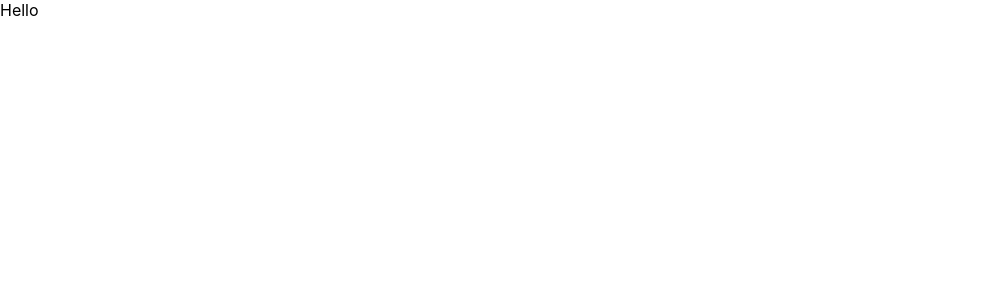
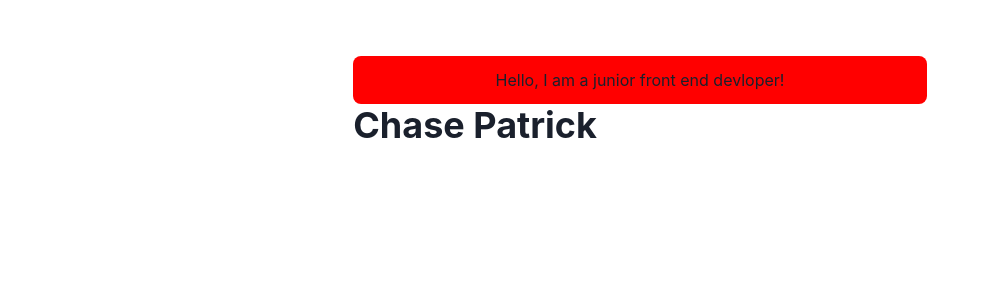
Before and after one commit to ChasePatrickDev/chasepatrickdev-homepage, a Next.js app: page / in a window 1280 px wide. Shown: the top 300 px of the page, without its empty margins (0-989 px from the left). Built offline with nearby package versions, Linux system fonts and the light colour scheme.

Commit message:
added index page, integrated chakra-ui

```diff
--- /dev/null
+++ b/components/layouts/main.js
@@ -0,0 +1,16 @@
+import Head from "next/head";
+import { Box, Container } from "@chakra-ui/react";
+
+export default function Main({ children, router }) {
+  return (
+    <Box as="main" pb={8}>
+      <Head>
+        <meta name="viewport" content="width=device-width, intial-scale=1" />
+        <title>Chase Patrick - Homepage</title>
+      </Head>
+      <Container maxW="container.md" pt={14}>
+        {children}
+      </Container>
+    </Box>
+  );
+}
--- a/pages/_app.js
+++ b/pages/_app.js
@@ -1,7 +1,14 @@
-import '../styles/globals.css'
-
-function MyApp({ Component, pageProps }) {
-  return <Component {...pageProps} />
+import "../styles/globals.css";
+import { ChakraProvider } from "@chakra-ui/react";
+import Layout from "../components/layouts/main";
+function MyApp({ Component, pageProps, router }) {
+  return (
+    <ChakraProvider>
+      <Layout router={router}>
+        <Component {...pageProps} key={router.route} />
+      </Layout>
+    </ChakraProvider>
+  );
 }
 
-export default MyApp
+export default MyApp;
--- a/pages/index.js
+++ b/pages/index.js
@@ -1,3 +1,18 @@
+import { Container, Box, Heading } from "@chakra-ui/react";
 export default function Home() {
-  return <div>Hello</div>;
+  return (
+    <Container>
+      <Box borderRadius="lg" bg="red" p={3} align="center">
+        Hello, I am a junior front end devloper!
+      </Box>
+
+      <Box display={{ md: "flex" }}>
+        <Box flexGrow={1}>
+          <Heading as="h2" variant="page-title">
+            Chase Patrick
+          </Heading>
+        </Box>
+      </Box>
+    </Container>
+  );
 }
```
